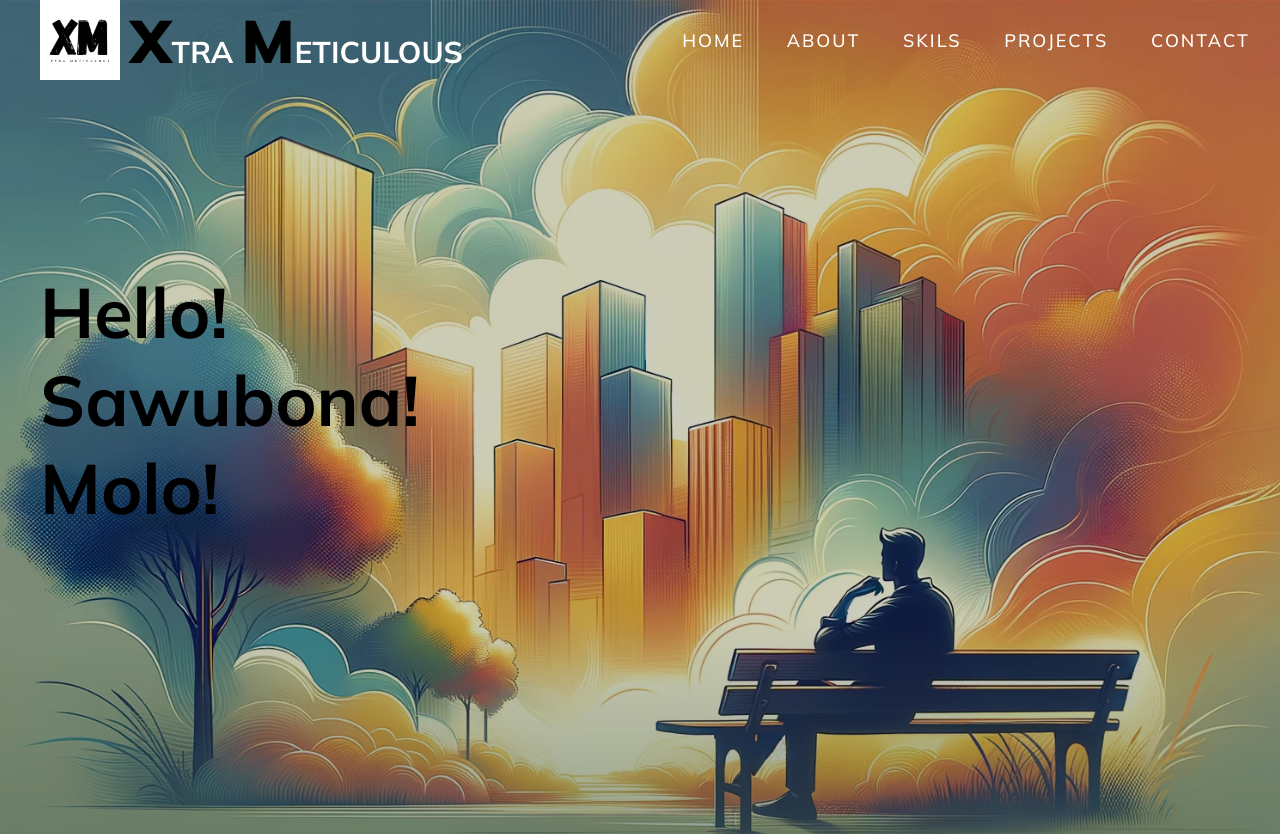
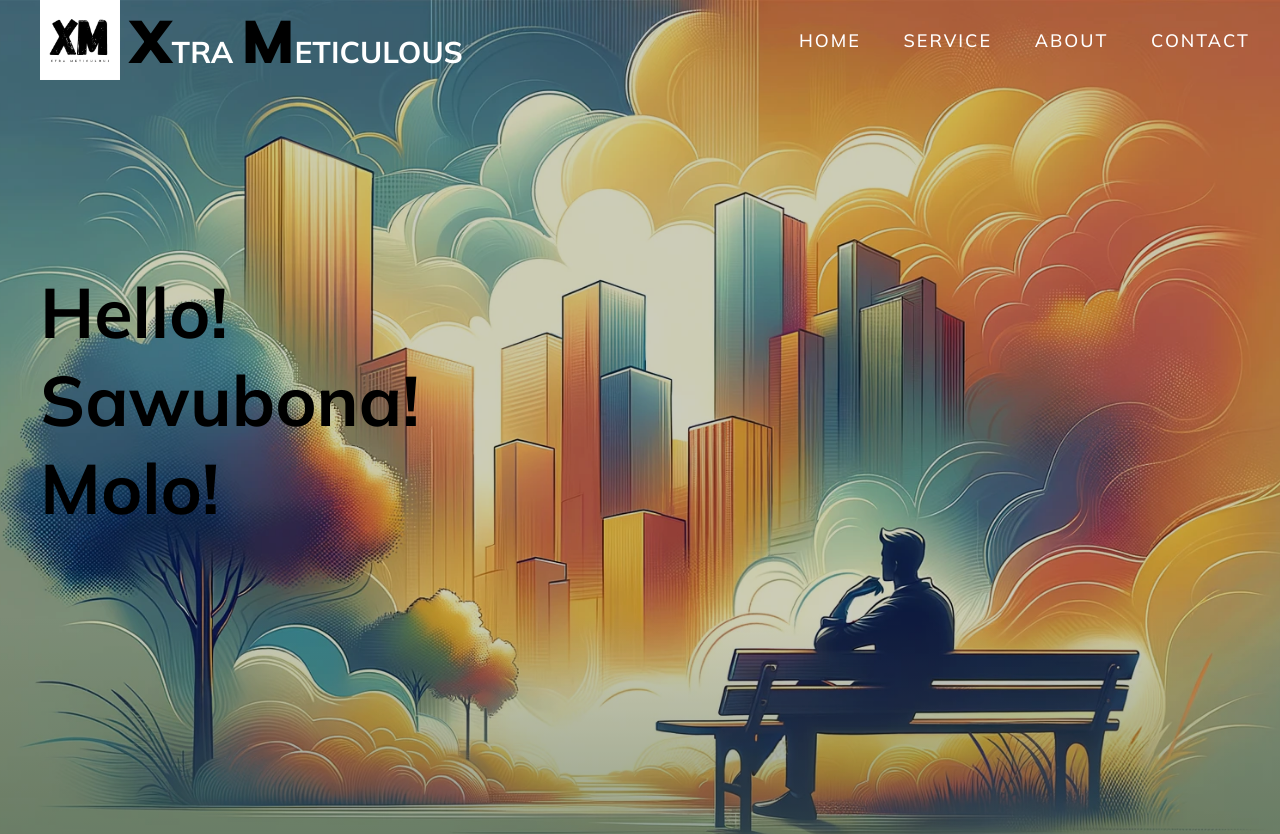
Before and after one commit to WernerXM62/WernerXM62.github.io, a plain HTML site: page index.html in a window 1280 px wide. Shown: the top 834 px of the page. Drawn offline with Linux system fonts and the light colour scheme.

Commit message:
modified:   index.html

```diff
--- a/index.html
+++ b/index.html
@@ -25,9 +25,8 @@
                     </div>
                     <ul>
                         <li><a href="#hero" data-after="Home">Home</a></li>
+                        <li><a href="#services" data-after="Service">Service</a></li>
                         <li><a href="#about" data-after="About">About</a></li>
-                        <li><a href="#services" data-after="Service">Skils</a></li>
-                        <li><a href="#projects" data-after="Projects">Projects</a></li>
                         <li><a href="#contact" data-after="Contact">Contact</a></li>
                     </ul>
                 </div>
```
